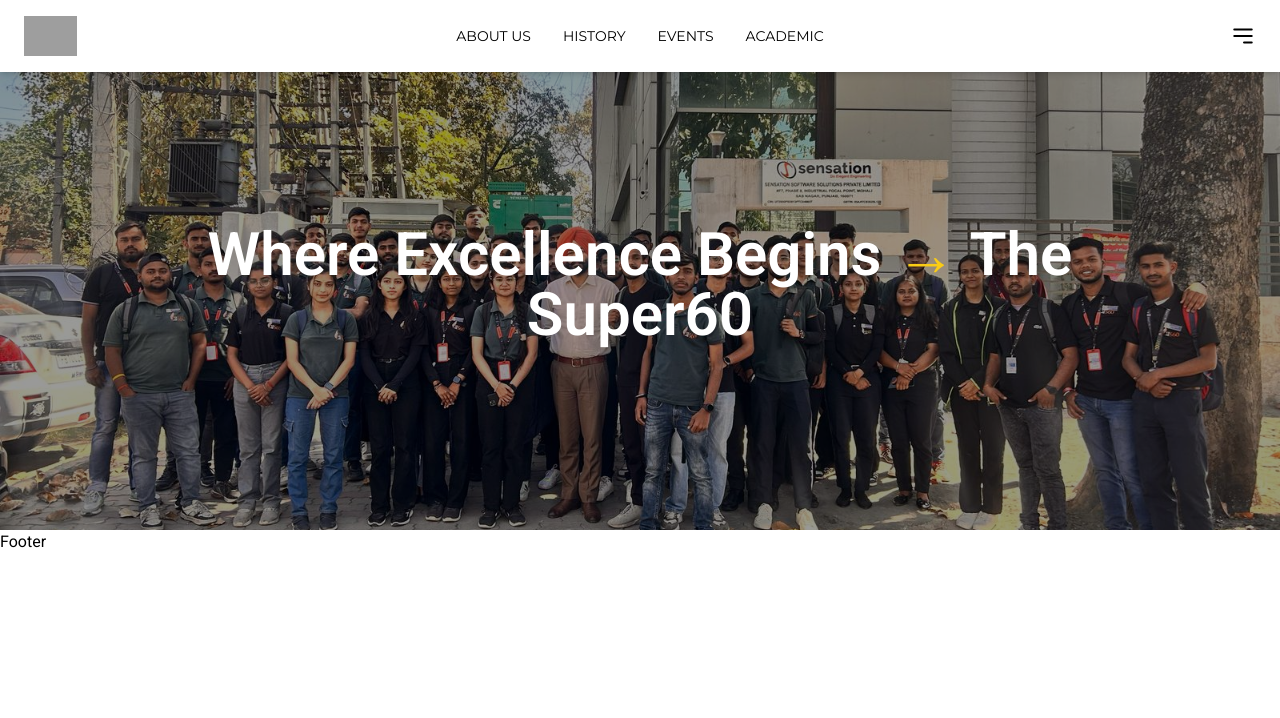
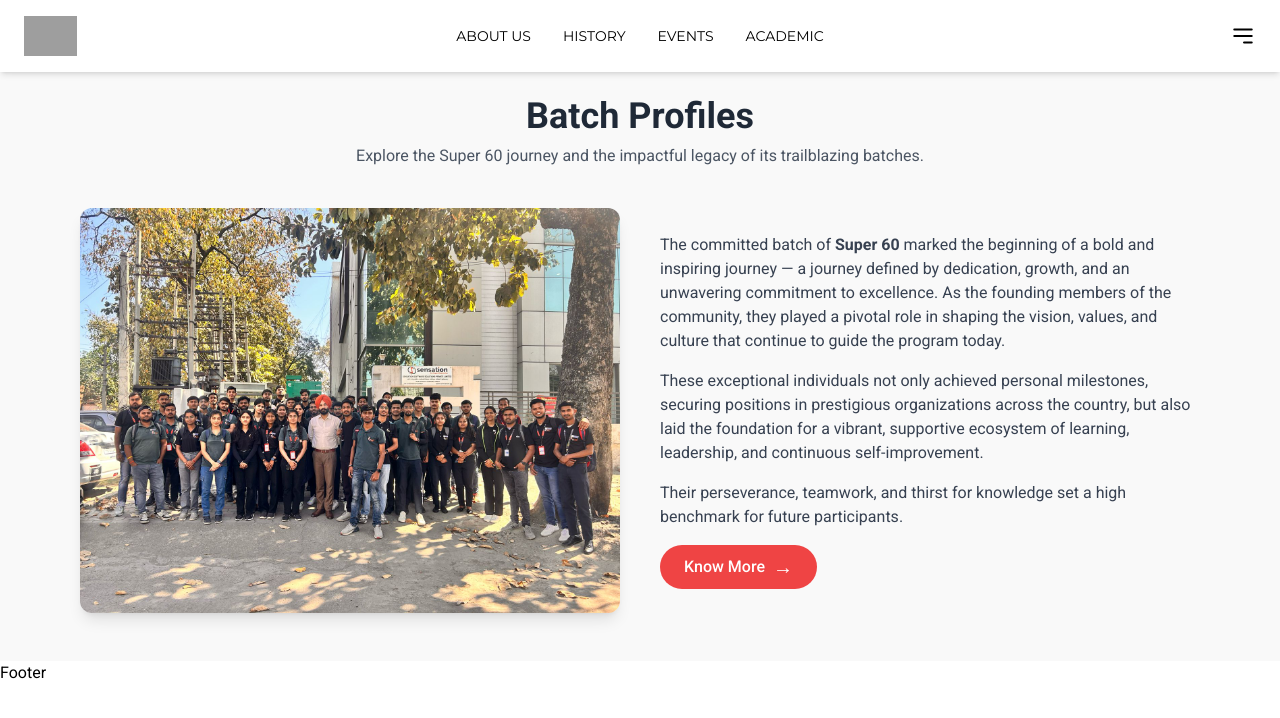
Before and after one commit to Uditkrpathak/Super_60, a React (Vite) app in the folder Frontend/: page /about in a window 1280 px wide. Shown: the top 718 px of the page. Built offline with nearby package versions, Linux system fonts and the light colour scheme; grey boxes are pictures that could not be loaded.

Commit message:
About Batch section done

```diff
--- /dev/null
+++ b/Frontend/src/Components/About/Batch.jsx
@@ -0,0 +1,48 @@
+import React from 'react';
+import batchImage from '../../assets/photo.jpg'; // Replace with your actual path
+
+const BatchSection = () => {
+  return (
+    <section className="py-12 px-6 md:px-20 bg-[#f9f9f9] mt-12">
+      <div className="text-center mb-10">
+        <h2 className="text-3xl md:text-4xl font-bold text-gray-800">Batch Profiles</h2>
+        <p className="text-gray-600 mt-2">
+          Explore the Super 60 journey and the impactful legacy of its trailblazing batches.
+        </p>
+      </div>
+
+      <div className="flex flex-col md:flex-row items-center gap-10">
+        <div className="w-full md:w-1/2">
+          <img
+            src={batchImage}
+            alt="Super 60 Batch"
+            className="rounded-xl shadow-lg w-full object-cover"
+          />
+        </div>
+
+        <div className="w-full md:w-1/2 text-gray-700 space-y-4">
+          <p>
+            The committed batch of <strong>Super 60</strong> marked the beginning of a bold and inspiring journey —
+            a journey defined by dedication, growth, and an unwavering commitment to excellence. As the founding
+            members of the community, they played a pivotal role in shaping the vision, values, and culture that
+            continue to guide the program today.
+          </p>
+          <p>
+            These exceptional individuals not only achieved personal milestones, securing positions in
+            prestigious organizations across the country, but also laid the foundation for a vibrant, supportive
+            ecosystem of learning, leadership, and continuous self-improvement.
+          </p>
+          <p>
+            Their perseverance, teamwork, and thirst for knowledge set a high benchmark for future participants.
+          </p>
+          <button className="mt-4 px-6 py-2 bg-red-500 hover:bg-red-600 text-white font-medium rounded-full flex items-center gap-2 transition-all">
+            Know More
+            <span className="text-xl">&#8594;</span>
+          </button>
+        </div>
+      </div>
+    </section>
+  );
+};
+
+export default BatchSection;
--- a/Frontend/src/Components/About/Hero.jsx
+++ /dev/null
@@ -1,24 +0,0 @@
-import React from 'react'
-import photo from '../../assets/photo.jpg'
-const Hero = () => {
-  return (
-   <div
-      className="w-full  relative bg-cover bg-center flex items-center justify-center"
-      style={{
-        height: '530px',
-      backgroundImage: `url(${photo})`,
-      }}
-    >
-
-      <div className="absolute inset-0 bg-black opacity-40"></div>
-
-
-      <h1 className="relative text-white text-4xl md:text-6xl font-semibold text-center mt-10">
-        Where Excellence Begins <span className="text-yellow-400">&#8594;</span> The
-        <br /> Super60
-      </h1>
-    </div>
-  )
-}
-
-export default Hero
--- a/Frontend/src/Pages/About.jsx
+++ b/Frontend/src/Pages/About.jsx
@@ -1,10 +1,10 @@
 import React from 'react'
-import Hero from '../Components/About/Hero'
+import Batch from '../Components/About/Batch.jsx'
 
 const About = () => {
   return (
    <div>
-    <Hero/>
+    <Batch/>
    </div>
   )
 }
```
